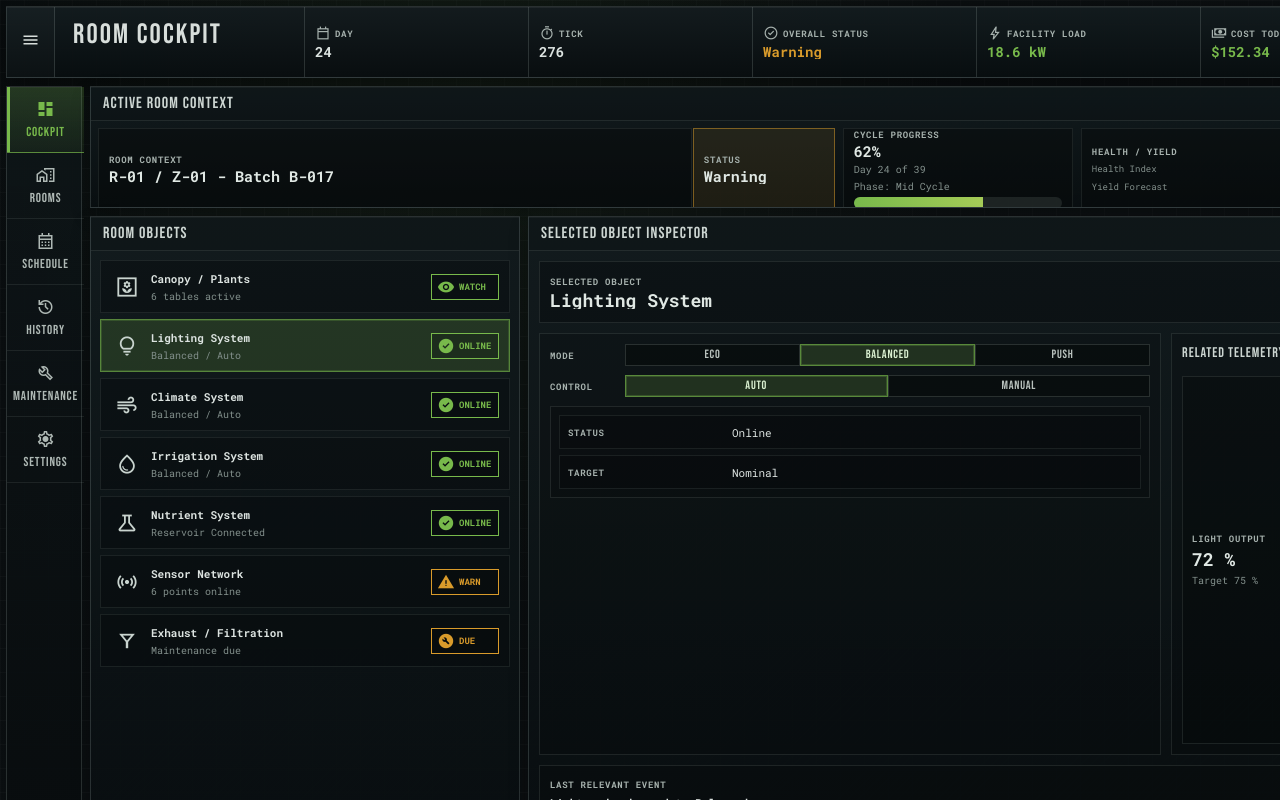
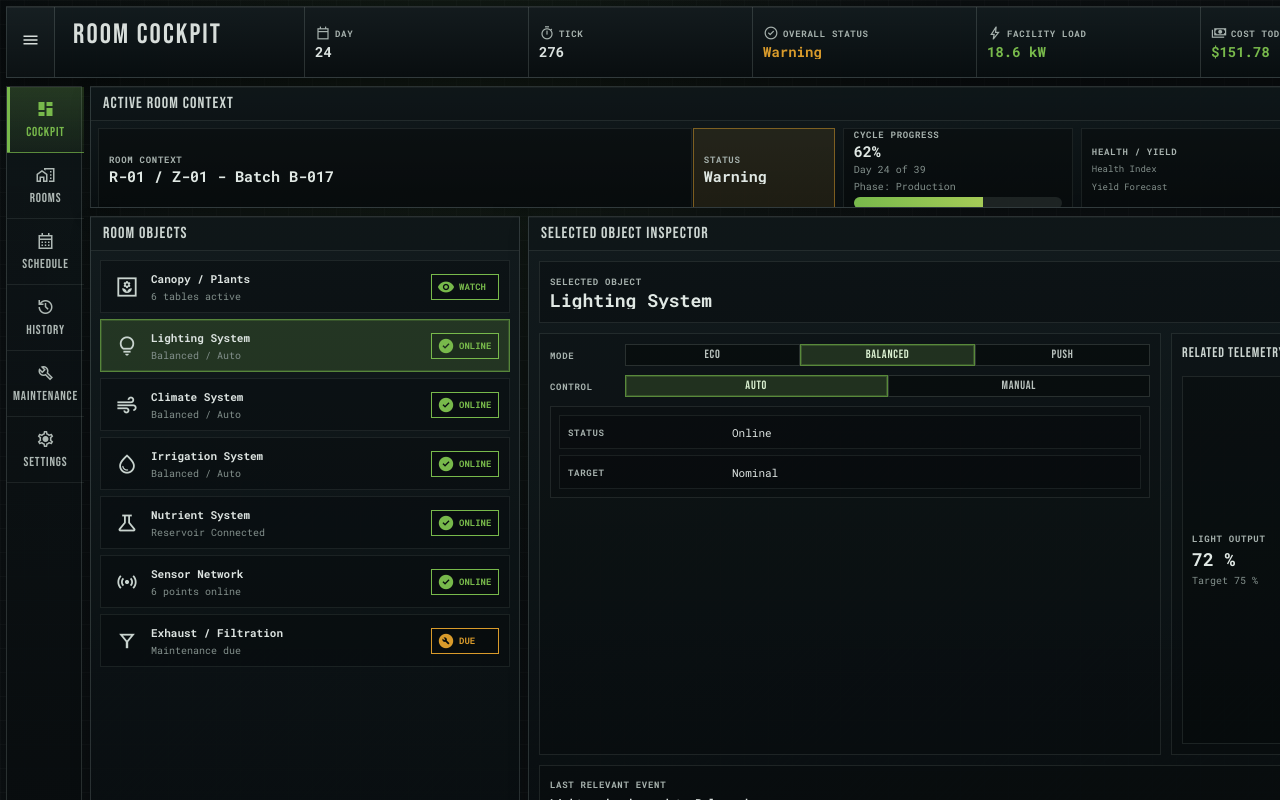
Before and after one commit to rewired/wb-vibeed, a React (Vite) app in the folder apps/web/: page / in a window 1280 px wide. Shown: the top 800 px of the page. Built offline with nearby package versions, Linux system fonts and the light colour scheme.

Commit message:
Implement abstract cockpit runtime model

```diff
--- a/apps/web/src/ui/App.tsx
+++ b/apps/web/src/ui/App.tsx
@@ -280,6 +280,7 @@ function RoomContext({
             <strong>{cycle.progress}%</strong>
             <small>Day {cycle.currentDay} of {cycle.cycleLengthDays}</small>
             <small>Phase: {cycle.phase}</small>
+            {cycle.readyForReview ? <small>Ready for review</small> : null}
           </div>
           <ProgressBar value={cycle.progress} />
         </article>
@@ -502,15 +503,16 @@ function ControlledSystemInspector({
 
 function NutrientInspector({ state }: { state: OperationsCockpitState }) {
   const reservoir = metricById(state.environmentalTelemetry, 'nutrient-reservoir');
+  const status = objectRuntimeStatus(state, 'nutrient', 'Online');
 
   return (
     <div className="inspector-stack">
       <InspectorFacts
         facts={[
-          ['Status', 'Online'],
+          ['Status', status.label],
           ['Reservoir Connected', 'Yes'],
           ['Nutrient Reservoir %', reservoir ? formatValue(reservoir.value, reservoir.unit) : 'Unavailable'],
-          ['Refill Threshold', reservoir?.reference?.replace('Refill Threshold ', '') ?? '20 %'],
+          ['Review Threshold', reservoir?.reference?.replace('Review Threshold ', '') ?? 'Unavailable'],
         ]}
       />
       <LastEvent event={lastEventForObject(state.eventLog, 'nutrient', 'Reservoir connected')} />
@@ -537,6 +539,7 @@ function CanopyInspector({ state }: { state: OperationsCockpitState }) {
 
 function SensorsInspector({ state }: { state: OperationsCockpitState }) {
   const sensors = capacityById(state.roomOverview.capacity, 'sensor-points');
+  const status = objectRuntimeStatus(state, 'sensors', 'Online');
   const coverageMetricIds: TelemetryKey[] = ['air-temperature', 'relative-humidity', 'co2-index', 'airflow'];
   const coverage = coverageMetricIds
     .map((id) => metricById(state.environmentalTelemetry, id)?.label)
@@ -547,7 +550,7 @@ function SensorsInspector({ state }: { state: OperationsCockpitState }) {
     <div className="inspector-stack">
       <InspectorFacts
         facts={[
-          ['Status', titleCase(state.roomOverview.status)],
+          ['Status', status.label],
           ['Sensor Points Online', `${sensors?.online ?? 0} / ${sensors?.total ?? 0}`],
           ['Telemetry Coverage', coverage],
         ]}
@@ -560,14 +563,15 @@ function SensorsInspector({ state }: { state: OperationsCockpitState }) {
 
 function ExhaustInspector({ state }: { state: OperationsCockpitState }) {
   const exhaust = capacityById(state.roomOverview.capacity, 'exhaust-filters');
+  const status = objectRuntimeStatus(state, 'exhaust', 'Online');
 
   return (
     <div className="inspector-stack">
       <InspectorFacts
         facts={[
           ['Filter Count', `${exhaust?.online ?? 0} / ${exhaust?.total ?? 0}`],
-          ['Status', 'Maintenance Due'],
-          ['Maintenance State', 'Due in 3 days'],
+          ['Status', status.label],
+          ['Maintenance State', status.statusLevel === 'warning' ? 'Due' : 'Current'],
         ]}
       />
       <LastEvent event={lastEventForObject(state.eventLog, 'exhaust', 'No recent filtration event')} />
@@ -852,6 +856,12 @@ function roomAssets(state: OperationsCockpitState) {
   const irrigation = controlByLabel(state.controls, 'Irrigation');
   const canopy = capacityById(state.roomOverview.capacity, 'canopy-tables');
   const sensors = capacityById(state.roomOverview.capacity, 'sensor-points');
+  const canopyStatus = state.batchRuntime.readyForReview
+    ? objectStatus('Ready for Review', 'Ready', 'task_alt', 'warning')
+    : objectStatus('Monitored', 'Watch', 'visibility', 'normal');
+  const nutrientStatus = objectRuntimeStatus(state, 'nutrient', 'Online');
+  const sensorStatus = objectRuntimeStatus(state, 'sensors', 'Online');
+  const exhaustStatus = objectRuntimeStatus(state, 'exhaust', 'Online');
 
   return [
     {
@@ -859,10 +869,10 @@ function roomAssets(state: OperationsCockpitState) {
       icon: 'yard',
       name: 'Canopy / Plants',
       secondary: `${canopy?.active ?? 0} tables active`,
-      status: 'Monitored',
-      statusShort: 'Watch',
-      statusIcon: 'visibility',
-      statusLevel: 'normal',
+      status: canopyStatus.label,
+      statusShort: canopyStatus.shortLabel,
+      statusIcon: canopyStatus.icon,
+      statusLevel: canopyStatus.statusLevel,
     },
     {
       id: 'lighting',
@@ -899,30 +909,30 @@ function roomAssets(state: OperationsCockpitState) {
       icon: 'science',
       name: 'Nutrient System',
       secondary: 'Reservoir Connected',
-      status: 'Online',
-      statusShort: 'Online',
-      statusIcon: 'check_circle',
-      statusLevel: 'normal',
+      status: nutrientStatus.label,
+      statusShort: nutrientStatus.shortLabel,
+      statusIcon: nutrientStatus.icon,
+      statusLevel: nutrientStatus.statusLevel,
     },
     {
       id: 'sensors',
       icon: 'sensors',
       name: 'Sensor Network',
       secondary: `${sensors?.online ?? 0} points online`,
-      status: titleCase(state.roomOverview.status),
-      statusShort: statusShortLabel(state.roomOverview.status),
-      statusIcon: statusIcon(state.roomOverview.status),
-      statusLevel: state.roomOverview.status,
+      status: sensorStatus.label,
+      statusShort: sensorStatus.shortLabel,
+      statusIcon: sensorStatus.icon,
+      statusLevel: sensorStatus.statusLevel,
     },
     {
       id: 'exhaust',
       icon: 'filter_alt',
       name: 'Exhaust / Filtration',
-      secondary: 'Maintenance due',
-      status: 'Maintenance Due',
-      statusShort: 'Due',
-      statusIcon: 'build_circle',
-      statusLevel: 'warning',
+      secondary: exhaustStatus.statusLevel === 'warning' ? 'Maintenance due' : 'Maintenance current',
+      status: exhaustStatus.label,
+      statusShort: exhaustStatus.shortLabel,
+      statusIcon: exhaustStatus.icon,
+      statusLevel: exhaustStatus.statusLevel,
     },
   ] as const satisfies readonly {
     id: SelectedRoomObject;
@@ -970,28 +980,17 @@ function batchContextGroups(state: OperationsCockpitState): { label: string; row
 }
 
 function batchCycleSummary(state: OperationsCockpitState) {
+  const runtime = state.batchRuntime;
   const cycleProgress = state.batchStatus.find((item) => item.id === 'cycle-progress');
-  const dayStat = state.header.stats.find((item) => item.label === 'Day')?.value;
-  const cycleText = cycleProgress?.secondary ?? '';
-  const match = /Day\s+(\d+)\s+of\s+(\d+)/i.exec(cycleText);
-  const currentDay = typeof dayStat === 'number' ? dayStat : Number(match?.[1] ?? 0);
-  const cycleLengthDays = Number(match?.[2] ?? currentDay);
-  const progress = clamp(Math.round((currentDay / Math.max(cycleLengthDays, 1)) * 100), 0, 100);
 
   return {
-    currentDay,
-    cycleLengthDays,
-    phase: state.roomOverview.phase || lifecyclePhaseFromProgress(progress),
-    progress,
+    currentDay: runtime.currentDay,
+    cycleLengthDays: runtime.cycleLengthDays,
+    phase: runtime.phase,
+    progress: runtime.cycleProgress,
+    readyForReview: runtime.readyForReview,
     status: cycleProgress?.status ?? state.roomOverview.status,
   };
-}
-
-function lifecyclePhaseFromProgress(progress: number) {
-  if (progress <= 15) return 'Seedling';
-  if (progress <= 45) return 'Vegetative';
-  if (progress <= 85) return 'Flowering';
-  return 'Late Cycle';
 }
 
 function formatInspectorValue(tuning?: ControlTileState['primaryTuning']) {
@@ -1059,6 +1058,28 @@ function statusShortLabel(status: StatusLevel) {
     critical: 'Critical',
   };
   return labels[status];
+}
+
+function objectRuntimeStatus(state: OperationsCockpitState, object: SelectedRoomObject, normalLabel: string) {
+  const warning = state.warningConditions.find((item) => item.object === object);
+
+  if (!warning) {
+    return objectStatus(normalLabel, statusShortLabel('normal'), statusIcon('normal'), 'normal');
+  }
+
+  if (warning.key === 'filter-maintenance-due') {
+    return objectStatus('Maintenance Due', 'Due', 'build_circle', 'warning');
+  }
+
+  if (warning.key === 'cycle-ready') {
+    return objectStatus('Ready for Review', 'Ready', 'task_alt', 'warning');
+  }
+
+  return objectStatus('Warning', statusShortLabel('warning'), statusIcon('warning'), 'warning');
+}
+
+function objectStatus(label: string, shortLabel: string, icon: string, statusLevel: StatusLevel) {
+  return { label, shortLabel, icon, statusLevel };
 }
 
 function trendIdForMetric(id: TelemetryKey): TrendTileState['id'] {
--- a/apps/web/src/ui/operations-cockpit-blueprint.json
+++ b/apps/web/src/ui/operations-cockpit-blueprint.json
@@ -20,7 +20,7 @@
     "id": "B-017",
     "roomId": "R-01",
     "zoneId": "Z-01",
-    "phase": "Mid Cycle",
+    "phase": "Production",
     "cycleLengthDays": 39,
     "status": "normal"
   },
@@ -173,7 +173,7 @@
       "day": 24,
       "tick": 271,
       "severity": "info",
-      "title": "CO2 enrichment active.",
+      "title": "CO2 index stable.",
       "detail": "Target index restored."
     },
     {
--- a/apps/web/src/ui/operations-cockpit-mock-state.json
+++ b/apps/web/src/ui/operations-cockpit-mock-state.json
@@ -227,7 +227,7 @@
       "day": 24,
       "tick": 271,
       "severity": "info",
-      "title": "CO2 enrichment active.",
+      "title": "CO2 index stable.",
       "detail": "Target index restored."
     },
     {
--- a/apps/web/src/ui/operations-cockpit-rehydrate.ts
+++ b/apps/web/src/ui/operations-cockpit-rehydrate.ts
@@ -8,6 +8,7 @@ import type {
   TelemetryKey,
   TrendTileState,
 } from './operations-cockpit-state-types';
+import { initializeOperationsCockpitRuntime } from './operations-cockpit-runtime';
 
 export function rehydrateOperationsCockpit(
   blueprint: OperationsCockpitBlueprint,
@@ -21,7 +22,7 @@ export function rehydrateOperationsCockpit(
   const statusLabel = titleCase(blueprint.room.status);
   const telemetry = blueprint.telemetryBase;
 
-  return {
+  return initializeOperationsCockpitRuntime({
     simulation: {
       isRunning: blueprint.simulation.initialRunning,
       tick: blueprint.simulation.initialTick,
@@ -68,6 +69,13 @@ export function rehydrateOperationsCockpit(
         activeView: '3d',
         overlays: ['Supply Air', 'Return Air', 'Exhaust', 'Light', 'Irrigation', 'Sensors'],
         capacity: rehydrateCapacity(blueprint.capacity),
+      },
+      batchRuntime: {
+        currentDay: day,
+        cycleLengthDays: blueprint.batch.cycleLengthDays,
+        cycleProgress,
+        phase: 'Production',
+        readyForReview: cycleProgress >= 100,
       },
       batchStatus: rehydrateBatchStatus(blueprint, day, cycleProgress),
       environmentalTelemetry: [
@@ -117,6 +125,7 @@ export function rehydrateOperationsCockpit(
         time: clockFromTick(entry.tick, blueprint.simulation.ticksPerDay),
         ...entry,
       })),
+      warningConditions: [],
       energyCost: [
         {
           id: 'power-now',
@@ -161,7 +170,8 @@ export function rehydrateOperationsCockpit(
         { id: 'network', label: 'Network', ...blueprint.utilityStatus.network },
       ],
     },
-  };
+    activeWarnings: [],
+  });
 }
 
 function rehydrateCapacity(capacity: OperationsCockpitBlueprint['capacity']): RoomCapacityItemState[] {
--- a/apps/web/src/ui/operations-cockpit-runtime.ts
+++ b/apps/web/src/ui/operations-cockpit-runtime.ts
@@ -4,14 +4,20 @@ import type {
   EventLogEntryState,
   MetricTileState,
   OperatingMode,
+  OperationalPhase,
   OperationsCockpitControlSystem,
   OperationsCockpitRuntimeAction,
   OperationsCockpitRuntimeState,
+  RuntimeWarningKey,
+  StatusLevel,
   TrendTileState,
+  UtilityStatusItemState,
+  WarningConditionState,
 } from './operations-cockpit-state-types';
 
 const MAX_EVENT_LOG_ENTRIES = 20;
 const COST_PER_KWH = 0.34;
+const NUTRIENT_REVIEW_THRESHOLD = 45;
 
 export function advanceOperationsCockpitRuntime(
   state: OperationsCockpitRuntimeState,
@@ -20,7 +26,7 @@ export function advanceOperationsCockpitRuntime(
   if (action.type === 'tick') {
     if (!state.simulation.isRunning) return state;
 
-    return deriveRuntimeState({
+    return deriveOperationsCockpitRuntime({
       ...state,
       simulation: {
         ...state.simulation,
@@ -44,7 +50,7 @@ export function advanceOperationsCockpitRuntime(
   if (action.type === 'set-speed') {
     if (state.simulation.speed === action.speed) return state;
 
-    return deriveRuntimeState({
+    return deriveOperationsCockpitRuntime({
       ...state,
       simulation: {
         ...state.simulation,
@@ -58,6 +64,10 @@ export function advanceOperationsCockpitRuntime(
   }
 
   return applyControlChange(state, action.system, 'control', action.control);
+}
+
+export function initializeOperationsCockpitRuntime(state: OperationsCockpitRuntimeState): OperationsCockpitRuntimeState {
+  return deriveOperationsCockpitRuntime(state, { emitWarningEvents: false });
 }
 
 function applyControlChange(
@@ -82,7 +92,7 @@ function applyControlChange(
 
   const event = controlChangeEvent(state, control.label, target, value);
 
-  return deriveRuntimeState({
+  return deriveOperationsCockpitRuntime({
     ...state,
     cockpit: {
       ...state.cockpit,
@@ -92,16 +102,33 @@ function applyControlChange(
   });
 }
 
-function deriveRuntimeState(state: OperationsCockpitRuntimeState): OperationsCockpitRuntimeState {
+function deriveOperationsCockpitRuntime(
+  state: OperationsCockpitRuntimeState,
+  options: { emitWarningEvents?: boolean } = {},
+): OperationsCockpitRuntimeState {
   const day = dayFromTick(state.simulation.tick, state.simulation.ticksPerDay);
-  const metrics = deriveTelemetry(state);
-  const powerNow = derivePowerNow(state);
+  const cycleProgress = cycleProgressFromDay(day, state.baseline.batch.cycleLengthDays);
+  const phase = phaseFromCycleProgress(cycleProgress);
+  const readyForReview = cycleProgress >= 100;
+  const controls = deriveControls(state.cockpit.controls);
+  const metrics = deriveTelemetry({ ...state, cockpit: { ...state.cockpit, controls } });
+  const warnings = deriveWarnings(state, metrics, cycleProgress, readyForReview);
+  const warningKeys = warnings.map((warning) => warning.key);
+  const roomStatus = deriveRoomStatus(state.cockpit.roomOverview.status, warnings);
+  const powerNow = derivePowerNow({ ...state, cockpit: { ...state.cockpit, controls } });
   const dailyEnergy = round(powerNow * 24, 1);
   const dailyCost = round(dailyEnergy * COST_PER_KWH, 2);
-  const cycleProgress = cycleProgressFromDay(day, state.baseline.batch.cycleLengthDays);
+  const utilityStatus = deriveUtilityStatus(state.cockpit.utilityStatus, warnings);
+  const warningEvents = options.emitWarningEvents === false
+    ? []
+    : warnings
+        .filter((warning) => !state.activeWarnings.includes(warning.key))
+        .map((warning) => warningEvent(state, warning));
+  const eventLog = [...warningEvents, ...state.cockpit.eventLog].slice(0, MAX_EVENT_LOG_ENTRIES);
 
   return {
     ...state,
+    activeWarnings: warningKeys,
     cockpit: {
       ...state.cockpit,
       header: {
@@ -109,45 +136,138 @@ function deriveRuntimeState(state: OperationsCockpitRuntimeState): OperationsCoc
         stats: state.cockpit.header.stats.map((stat) => {
           if (stat.label === 'Day') return { ...stat, value: day };
           if (stat.label === 'Tick') return { ...stat, value: state.simulation.tick };
+          if (stat.label === 'Overall Status') return { ...stat, value: titleCase(roomStatus), status: roomStatus };
           if (stat.label === 'Facility Load') return { ...stat, value: powerNow };
           if (stat.label === 'Cost Today') return { ...stat, value: dailyCost };
+          if (stat.label === 'Utility') return { ...stat, value: utilitySummary(utilityStatus), status: statusFromUtility(utilityStatus) };
           return stat;
         }),
       },
-      batchStatus: state.cockpit.batchStatus.map((item) => (
-        item.id === 'cycle-progress'
-          ? { ...item, value: cycleProgress, secondary: `Day ${day} of ${state.baseline.batch.cycleLengthDays}` }
-          : item
-      )),
+      roomOverview: {
+        ...state.cockpit.roomOverview,
+        phase,
+        status: roomStatus,
+      },
+      batchRuntime: {
+        currentDay: day,
+        cycleLengthDays: state.baseline.batch.cycleLengthDays,
+        cycleProgress,
+        phase,
+        readyForReview,
+      },
+      batchStatus: state.cockpit.batchStatus.map((item) => {
+        if (item.id !== 'cycle-progress') return item;
+
+        return {
+          ...item,
+          value: cycleProgress,
+          secondary: readyForReview
+            ? `Day ${day} of ${state.baseline.batch.cycleLengthDays} / Ready for review`
+            : `Day ${day} of ${state.baseline.batch.cycleLengthDays}`,
+          status: readyForReview ? 'warning' : roomStatus,
+        };
+      }),
       environmentalTelemetry: metrics,
-      controls: deriveControls(state.cockpit.controls),
+      controls,
       telemetryTrends: deriveTrends(state.cockpit.telemetryTrends, metrics),
       energyCost: deriveEnergyCost(state.cockpit.energyCost, powerNow, dailyEnergy, dailyCost),
+      utilityStatus,
+      eventLog,
+      warningConditions: warnings,
     },
   };
 }
 
-function deriveTelemetry(state: OperationsCockpitRuntimeState) {
-  const tick = state.simulation.tick - state.simulation.initialTick;
+function deriveTelemetry(state: OperationsCockpitRuntimeState): MetricTileState[] {
+  const tick = elapsedTick(state);
   const light = controlByLabel(state.cockpit.controls, 'Light');
   const climate = controlByLabel(state.cockpit.controls, 'Climate');
   const irrigation = controlByLabel(state.cockpit.controls, 'Irrigation');
   const baseline = state.baseline.telemetry;
 
   const values: Record<string, number> = {
-    'air-temperature': round(clamp(baseline.airTemperature + modeBias(climate?.activeMode, 0.3) + wave(tick, 0.4, 16), 23.4, 25.8), 1),
-    'relative-humidity': round(clamp(baseline.relativeHumidity - modeBias(climate?.activeMode, 1.4) + wave(tick, 2, 20), 50, 64)),
-    'co2-index': round(clamp(baseline.co2Index + wave(tick, 24, 17), 1080, 1220)),
+    'air-temperature': round(clamp(baseline.airTemperature + modeBias(light?.activeMode, 0.25) + wave(tick, 0.4, 16), 23.4, 25.8), 1),
+    'relative-humidity': round(clamp(baseline.relativeHumidity + modeBias(irrigation?.activeMode, 1.2) + wave(tick, 1.8, 20, 4), 50, 64)),
+    'co2-index': round(clamp(baseline.co2Index + wave(tick, 24, 17, 8), 1080, 1220)),
     'light-output': round(clamp(baseline.lightOutput + modeBias(light?.activeMode, 6) + wave(tick, 1.2, 18), 55, 88)),
-    'irrigation-index': round(clamp(baseline.irrigationIndex + modeBias(irrigation?.activeMode, 5) + wave(tick, 1.5, 22), 34, 62)),
-    airflow: round(clamp(baseline.airflow + modeBias(climate?.activeMode, 4) + wave(tick, 1.4, 19), 54, 82)),
-    'nutrient-reservoir': round(clamp(baseline.nutrientReservoir - (tick % state.simulation.ticksPerDay) * 0.15, 76, 82)),
+    'irrigation-index': round(clamp(baseline.irrigationIndex + modeBias(irrigation?.activeMode, 5) + wave(tick, 1.5, 22, 6), 34, 62)),
+    airflow: round(clamp(baseline.airflow + modeBias(climate?.activeMode, 4) + wave(tick, 1.4, 19, 2), 54, 82)),
+    'nutrient-reservoir': round(clamp(baseline.nutrientReservoir - tick * 0.22 + wave(tick, 0.35, 28), 0, 100)),
   };
 
   return state.cockpit.environmentalTelemetry.map((item) => {
     const value = values[item.id];
-    return typeof value === 'number' ? { ...item, value } : item;
+    if (typeof value !== 'number') return item;
+    const status: StatusLevel = item.id === 'nutrient-reservoir' && value <= NUTRIENT_REVIEW_THRESHOLD ? 'warning' : 'normal';
+    const nextItem = {
+      ...item,
+      value,
+      status,
+    };
+
+    return item.id === 'nutrient-reservoir'
+      ? { ...nextItem, reference: `Review Threshold ${NUTRIENT_REVIEW_THRESHOLD} %` }
+      : nextItem;
   });
+}
+
+function deriveWarnings(
+  state: OperationsCockpitRuntimeState,
+  metrics: MetricTileState[],
+  cycleProgress: number,
+  readyForReview: boolean,
+): WarningConditionState[] {
+  const day = dayFromTick(state.simulation.tick, state.simulation.ticksPerDay);
+  const cycleLengthDays = state.baseline.batch.cycleLengthDays;
+  const nutrientReservoir = numericMetric(metrics, 'Nutrient Reservoir', state.baseline.telemetry.nutrientReservoir);
+  const warnings: WarningConditionState[] = [];
+
+  if (day >= Math.max(1, cycleLengthDays - 15)) {
+    warnings.push({
+      key: 'filter-maintenance-due',
+      severity: 'warning',
+      title: 'Filter maintenance due.',
+      detail: 'Exhaust / Filtration requires operational review.',
+      object: 'exhaust',
+    });
+  }
+
+  if (cycleProgress >= 70 && !readyForReview) {
+    warnings.push({
+      key: 'sensor-network-warning',
+      severity: 'warning',
+      title: 'Sensor network warning.',
+      detail: 'Telemetry network requires review.',
+      object: 'sensors',
+    });
+  }
+
+  if (nutrientReservoir <= NUTRIENT_REVIEW_THRESHOLD) {
+    warnings.push({
+      key: 'nutrient-reservoir-low',
+      severity: 'warning',
+      title: 'Nutrient reservoir below threshold.',
+      detail: 'Nutrient system requires review.',
+      object: 'nutrient',
+    });
+  }
+
+  if (readyForReview) {
+    warnings.push({
+      key: 'cycle-ready',
+      severity: 'warning',
+      title: 'Cycle progress reached 100%.',
+      detail: 'Batch is ready for review.',
+      object: 'canopy',
+    });
+  }
+
+  return warnings;
+}
+
+function deriveRoomStatus(currentStatus: StatusLevel, warnings: WarningConditionState[]): StatusLevel {
+  if (currentStatus === 'critical') return 'critical';
+  return warnings.length > 0 ? 'warning' : 'normal';
 }
 
 function deriveControls(controls: ControlTileState[]) {
@@ -178,7 +298,7 @@ function deriveControls(controls: ControlTileState[]) {
 }
 
 function derivePowerNow(state: OperationsCockpitRuntimeState) {
-  const tick = state.simulation.tick - state.simulation.initialTick;
+  const tick = elapsedTick(state);
   const modeLoad = state.cockpit.controls.reduce((total, control) => total + modeBias(control.activeMode, 0.55), 0);
   const manualLoad = state.cockpit.controls.reduce((total, control) => total + (control.activeControl === 'Manual' ? 0.12 : 0), 0);
 
@@ -192,6 +312,21 @@ function deriveEnergyCost(items: MetricTileState[], powerNow: number, dailyEnerg
     if (item.id === 'daily-cost') return { ...item, value: dailyCost };
     if (item.id === 'weekly-cost') return { ...item, value: round(dailyCost * 7, 2) };
     return item;
+  });
+}
+
+function deriveUtilityStatus(items: UtilityStatusItemState[], warnings: WarningConditionState[]): UtilityStatusItemState[] {
+  const hasSensorWarning = warnings.some((warning) => warning.key === 'sensor-network-warning');
+
+  return items.map((item) => {
+    if (item.id !== 'network') return item;
+
+    if (hasSensorWarning) {
+      return { ...item, value: 'Review', secondary: 'Sensor network warning', status: 'warning' };
+    }
+
+    const { secondary: _secondary, ...networkStatus } = item;
+    return { ...networkStatus, value: 'Connected', status: 'normal' };
   });
 }
 
@@ -235,6 +370,20 @@ function controlChangeEvent(
     severity: 'info',
     title,
     detail: 'Operator panel action.',
+  };
+}
+
+function warningEvent(state: OperationsCockpitRuntimeState, warning: WarningConditionState): EventLogEntryState {
+  const day = dayFromTick(state.simulation.tick, state.simulation.ticksPerDay);
+
+  return {
+    id: `warning-${state.simulation.tick}-${warning.key}`,
+    time: clockFromTick(state.simulation.tick, state.simulation.ticksPerDay),
+    day,
+    tick: state.simulation.tick,
+    severity: warning.severity,
+    title: warning.title,
+    detail: warning.detail,
   };
 }
 
@@ -284,6 +433,18 @@ function cycleProgressFromDay(day: number, cycleLengthDays: number) {
   return clamp(Math.round((day / cycleLengthDays) * 100), 0, 100);
 }
 
+function phaseFromCycleProgress(progress: number): OperationalPhase {
+  if (progress < 15) return 'Startup';
+  if (progress < 45) return 'Build';
+  if (progress < 85) return 'Production';
+  if (progress < 100) return 'Late Cycle';
+  return 'Ready';
+}
+
+function elapsedTick(state: OperationsCockpitRuntimeState) {
+  return Math.max(0, state.simulation.tick - state.simulation.initialTick);
+}
+
 function clockFromTick(tick: number, ticksPerDay: number) {
   const minutesPerTick = Math.floor((24 * 60) / ticksPerDay);
   const minutes = (tick % ticksPerDay) * minutesPerTick;
@@ -305,3 +466,18 @@ function targetFromMode(mode: OperatingMode) {
   if (mode === 'Push') return 'Push';
   return 'Nominal';
 }
+
+function titleCase(value: string) {
+  return `${value.charAt(0).toUpperCase()}${value.slice(1)}`;
+}
+
+function utilitySummary(items: UtilityStatusItemState[]) {
+  const warning = items.find((item) => item.status !== 'normal');
+  return warning ? titleCase(warning.status) : 'Normal';
+}
+
+function statusFromUtility(items: UtilityStatusItemState[]): StatusLevel {
+  if (items.some((item) => item.status === 'critical')) return 'critical';
+  if (items.some((item) => item.status === 'warning')) return 'warning';
+  return 'normal';
+}
```
Also changed, not shown: apps/web/src/ui/operations-cockpit-state-types.ts (+25 -0 lines).
